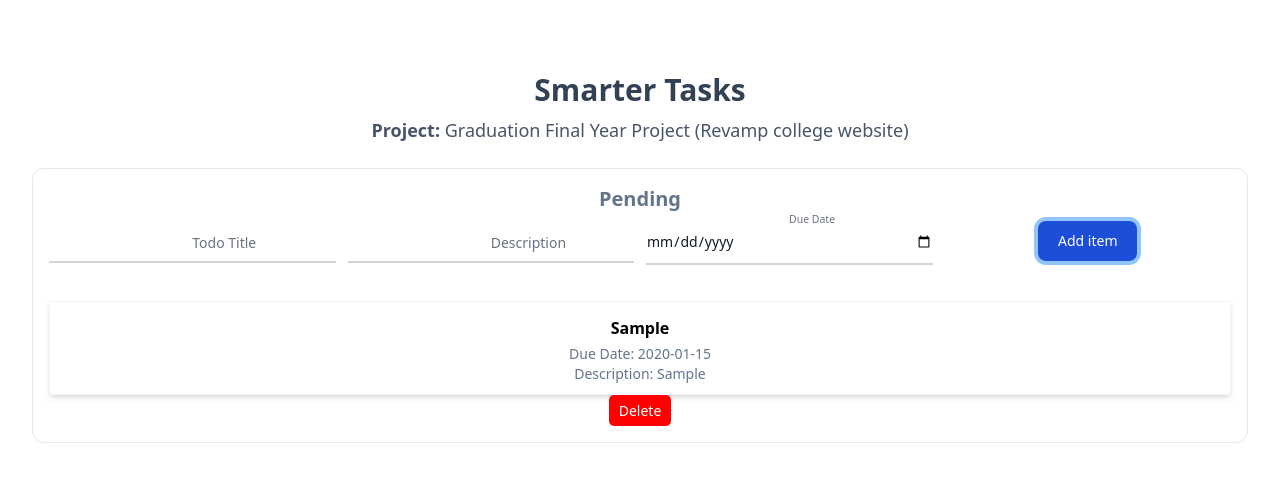
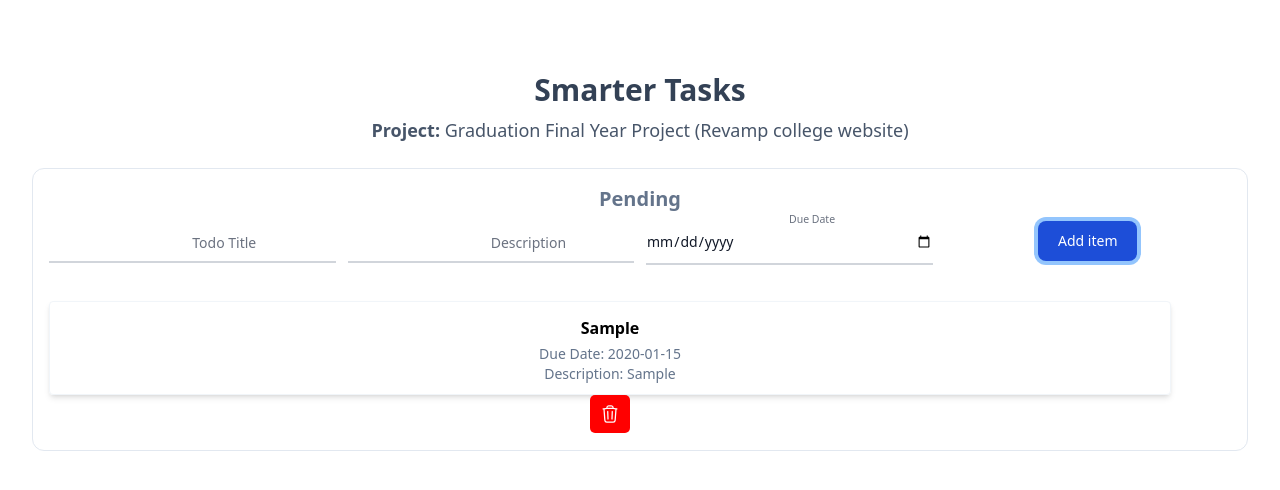
Before and after one commit to Aikya-004/wd301, a React (Vite) app in the folder smarter-tasks/: page / in a window 1280 px wide. Both pictures are taken after typing "Sample", "Sample", "2020-01-15" into the empty fields and a click on the button "Add item". Shown: the top 490 px of the page. Built offline with nearby package versions, Linux system fonts and the light colour scheme.

Commit message:
Local Storage updated

```diff
--- a/smarter-tasks/src/TaskApp.tsx
+++ b/smarter-tasks/src/TaskApp.tsx
@@ -8,16 +8,18 @@
 }
 
 const TaskApp = () => {
-  const [taskAppState, setTaskAppState] = useLocalStorage<TaskAppState>("tasks", {
-    tasks: [],
-  });
+  const [taskAppState, setTaskAppState] = useLocalStorage<TaskAppState>(
+    "tasks",
+    { tasks: [] }
+  );
 
   const addTask = (task: TaskItem) => {
     setTaskAppState({ tasks: [...taskAppState.tasks, task] });
   };
 
-  const deleteTask = (taskToDelete: TaskItem) => {
-    const updatedTasks = taskAppState.tasks.filter(task => task !== taskToDelete);
+  const deleteTask = (idx: number) => {
+    const updatedTasks = [...taskAppState.tasks];
+    updatedTasks.splice(idx, 1);
     setTaskAppState({ tasks: updatedTasks });
   };
 
@@ -36,7 +38,7 @@
             Pending
           </h1>
           <TaskForm addTask={addTask} />
-          <TaskList tasks={taskAppState.tasks} onDeleteTask={deleteTask} />
+          <TaskList tasks={taskAppState.tasks} onDelete={deleteTask} />
         </div>
       </div>
     </div>
--- a/smarter-tasks/src/TaskCard.css
+++ b/smarter-tasks/src/TaskCard.css
@@ -17,7 +17,7 @@
   .deleteTaskButton:hover {
     background-color: #cc0000; /* Darker red background on hover */
   }
-  .task-list {
-    list-style-type: none;
-    padding: 0;
+
+  .task-item-container {
+    max-width: calc(100% - 60px); /* Adjust the value as needed */
   }
--- a/smarter-tasks/src/TaskList.tsx
+++ b/smarter-tasks/src/TaskList.tsx
@@ -1,37 +1,46 @@
 import Task from "./Task";
 import { TaskItem } from "./types";
-import './TaskCard.css';
+
 interface Props {
   tasks: TaskItem[];
-  onDeleteTask: (task: TaskItem) => void;
+  onDelete: (idx: number) => void;
 }
 
 const TaskList = (props: Props) => {
-  const { tasks, onDeleteTask } = props;
-
-  const handleDeleteTask = (task: TaskItem) => {
-    onDeleteTask(task);
+  const handleDelete = (idx: number) => {
+    props.onDelete(idx);
   };
 
-  return (
-    <ul className="task-list">
-      {tasks.map((task, idx) => (
-        <li key={idx} className="task-item">
+  const taskElements = props.tasks.map((task, idx) => (
+    <li key={idx} className="task-item-container  ">
       <Task
         title={task.title}
         description={task.description}
         dueDate={task.dueDate}
       />
       <button
-            className="deleteTaskButton" id="addTaskButton"
-            onClick={() => handleDeleteTask(task)}
+        onClick={() => handleDelete(idx)}
+        className="deleteTaskButton"
       >
-            Delete
+        <svg
+          xmlns="http://www.w3.org/2000/svg"
+          fill="none"
+          viewBox="0 0 24 24"
+          strokeWidth="1.5"
+          stroke="currentColor"
+          className="w-5 h-7"
+        >
+          <path
+            strokeLinecap="round"
+            strokeLinejoin="round"
+            d="m14.74 9-.346 9m-4.788 0L9.26 9m9.968-3.21c.342.052.682.107 1.022.166m-1.022-.165L18.16 19.673a2.25 2.25 0 0 1-2.244 2.077H8.084a2.25 2.25 0 0 1-2.244-2.077L4.772 5.79m14.456 0a48.108 48.108 0 0 0-3.478-.397m-12 .562c.34-.059.68-.114 1.022-.165m0 0a48.11 48.11 0 0 1 3.478-.397m7.5 0v-.916c0-1.18-.91-2.164-2.09-2.201a51.964 51.964 0 0 0-3.32 0c-1.18.037-2.09 1.022-2.09 2.201v.916m7.5 0a48.667 48.667 0 0 0-7.5 0"
+          />
+        </svg>
       </button>
     </li>
-      ))}
-    </ul>
-  );
+  ));
+
+  return <ul>{taskElements}</ul>;
 };
 
 export default TaskList;
```
Lines whose indentation alone changed are shown as unchanged.
